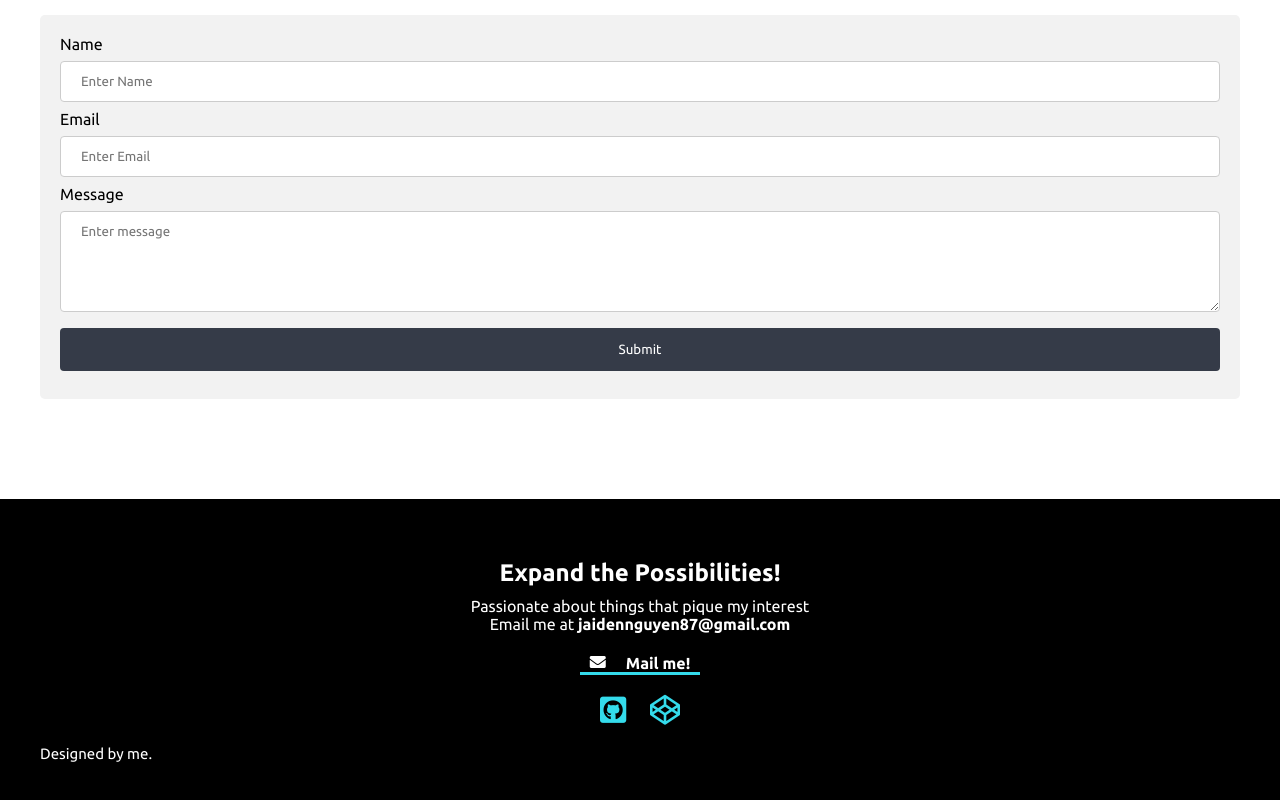
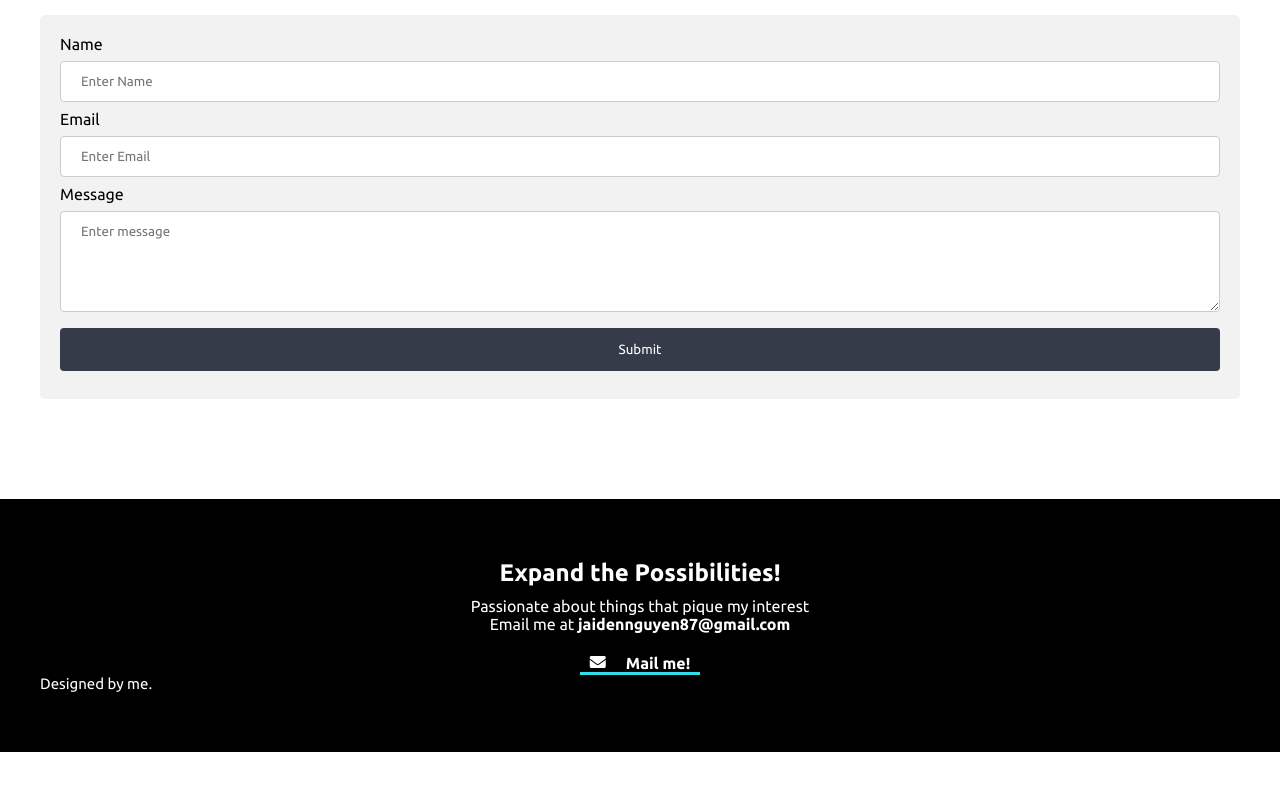
Before and after one commit to Tojade/Tojade.github.io, a plain HTML site: page index.html in a window 1280 px wide. Shown: the part 6118-6918 px from the top of the page. After the commit the page ends 6870 px from the top, so only its background shows below. Drawn offline with nearby package versions, Linux system fonts and the light colour scheme.

Commit message:
update index.html

```diff
--- a/index.html
+++ b/index.html
@@ -327,14 +327,6 @@
                 <div class="fas fa-envelope"></div>
                 <p><a href="mailto:jaidennguyen87@gmail.com"><b>Mail me!</b></a></p>
             </div>
-            <div>
-                <div class="sm">
-                    <a href="https://github.com/Tojade" target="_blank" class="fab fa-github-square"></a>
-                </div>
-                <div class="sm">
-                    <a href="https://codepen.io/tojade" target="_blank" class="fab fa-codepen"></a>
-                </div>
-            </div>
             <div class="copyright">
                 Designed by me.
             </div>
```
